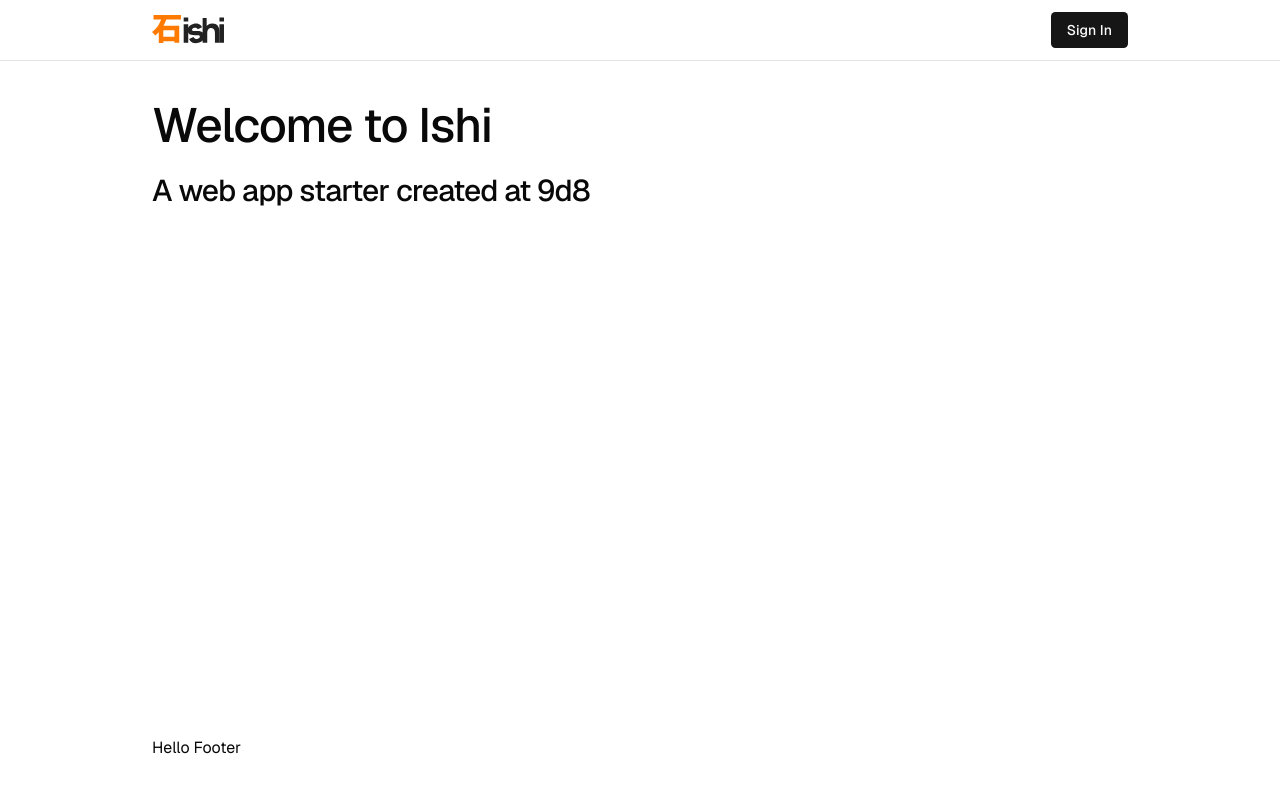
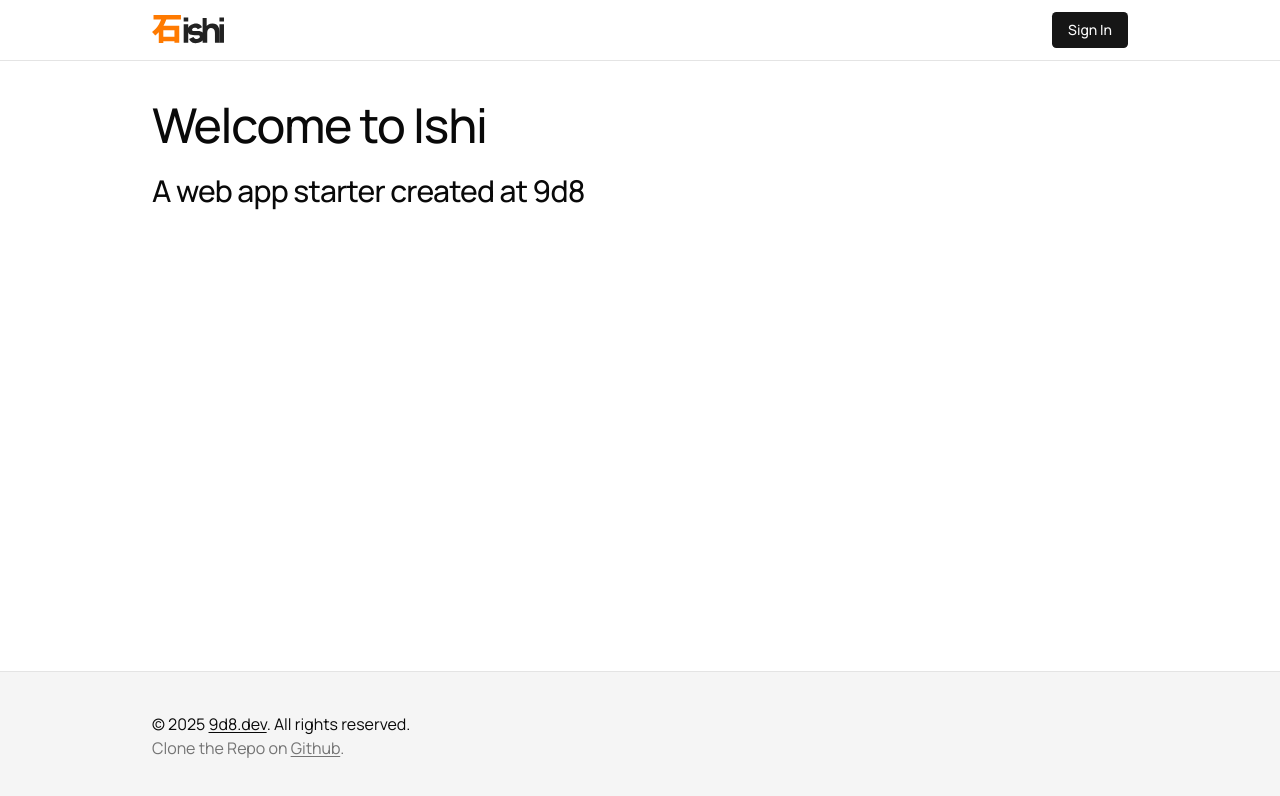
Before and after one commit to 9d8dev/ishi, a Next.js app: page / in a window 1280 px wide. Shown: the top 796 px of the page. Built offline with nearby package versions, Linux system fonts and the light colour scheme.

Commit message:
update footer

```diff
--- a/app/layout.tsx
+++ b/app/layout.tsx
@@ -1,4 +1,4 @@
-import { Geist as FontSans, Geist_Mono as FontMono } from "next/font/google";
+import { Manrope as FontSans, Geist_Mono as FontMono } from "next/font/google";
 import { Analytics } from "@vercel/analytics/next";
 import { Toaster } from "@/components/ui/sonner";
 
--- a/components/site/footer.tsx
+++ b/components/site/footer.tsx
@@ -3,9 +3,25 @@ import { Section, Container } from "@/components/ds";
 export const Footer = () => {
   return (
     <footer>
-      <Section>
+      <Section className="border-t bg-muted">
         <Container>
-          <p>Hello Footer</p>
+          <p>
+            © {new Date().getFullYear()}{" "}
+            <a className="underline underline-offset-2" href="https://9d8.dev">
+              9d8.dev
+            </a>
+            . All rights reserved.
+          </p>
+          <p className="text-muted-foreground">
+            Clone the Repo on{" "}
+            <a
+              className="underline underline-offset-2"
+              href="https://github.com/9d8dev/ishi"
+            >
+              Github
+            </a>
+            .
+          </p>
         </Container>
       </Section>
     </footer>
```
Also changed, not shown: public/cars.jpg (added).
